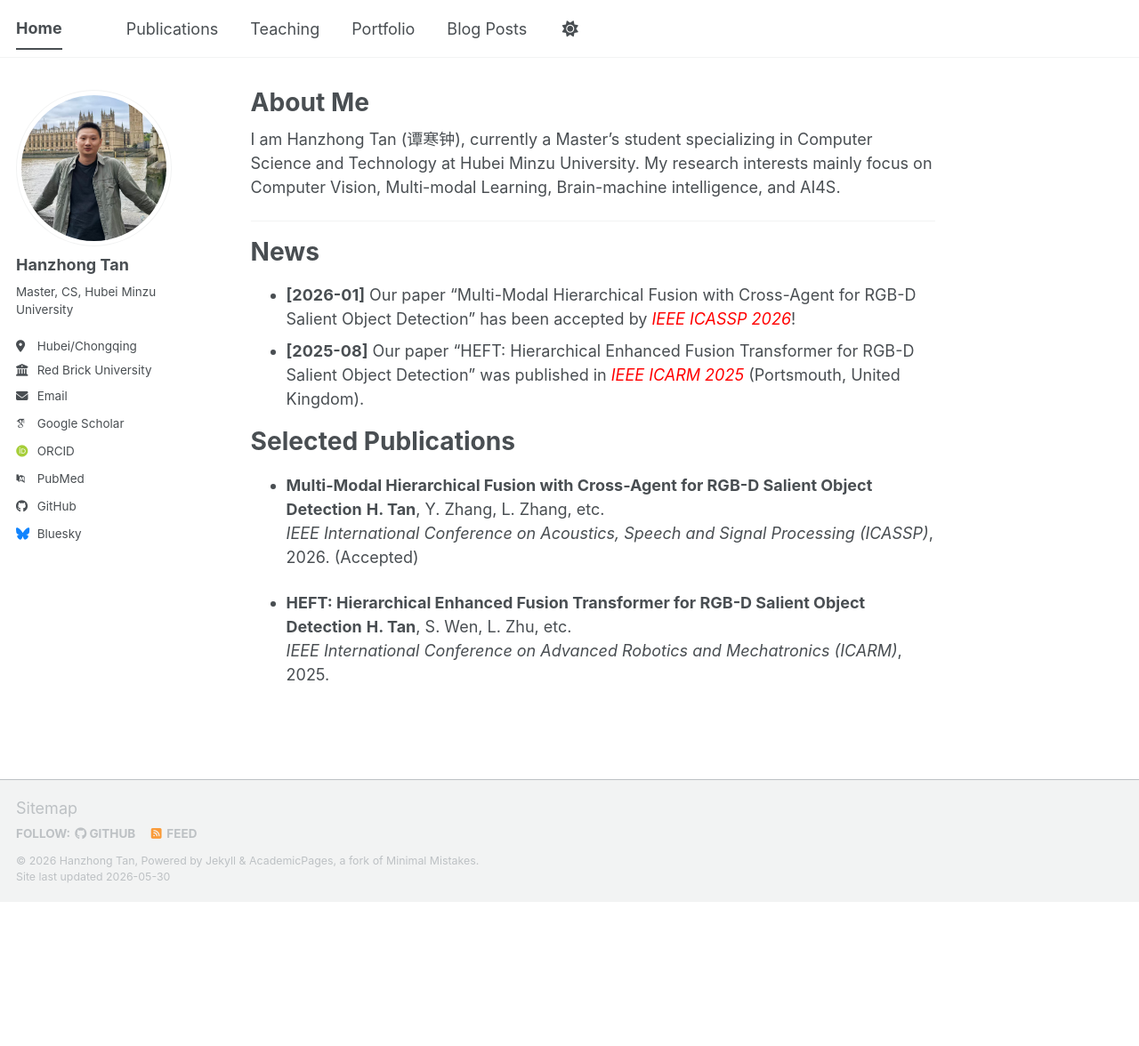
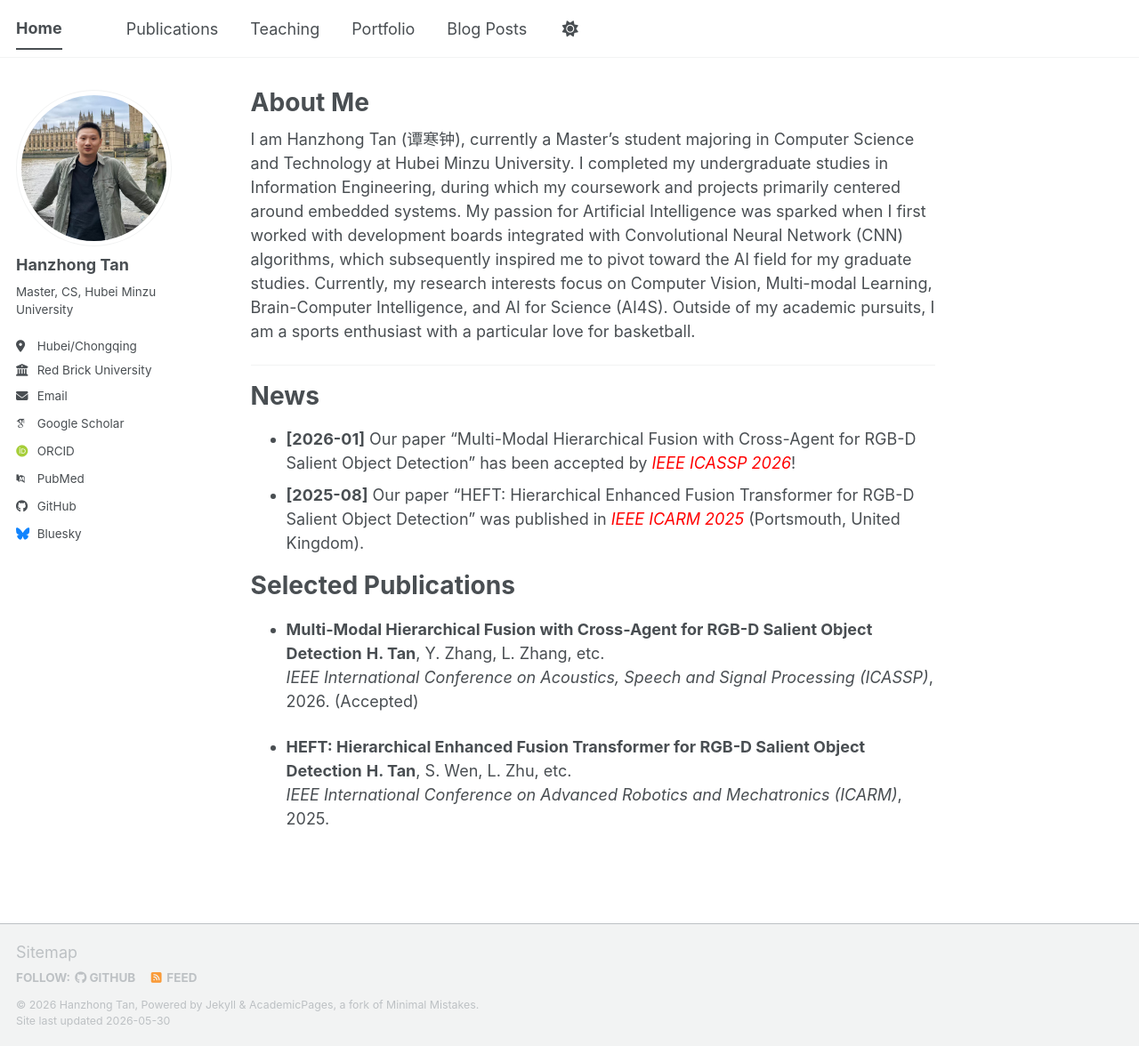
Before and after one commit to liangjiaxiaoqi/liangjiaxiaoqi.github.io, a Jekyll site: the page built from _pages/about.md, in a window 1280 px wide and 1176 px high. Shown: the whole window at 89% size. Built offline with Jekyll 4.4.1, drawn with Linux system fonts in a browser that asks for light colours; some web fonts are replaced; a script bundle is joined from its source files by our own code; library files that are not in the unit come from our copies.

Commit message:
Update about.md

```diff
--- a/_pages/about.md
+++ b/_pages/about.md
@@ -7,7 +7,10 @@ redirect_from:
   - /about.html
 ---
 
+I am Hanzhong Tan (谭寒钟), currently a Master's student majoring in Computer Science and Technology at Hubei Minzu University. I completed my undergraduate studies in Information Engineering, during which my coursework and projects primarily centered around embedded systems. My passion for Artificial Intelligence was sparked when I first worked with development boards integrated with Convolutional Neural Network (CNN) algorithms, which subsequently inspired me to pivot toward the AI field for my graduate studies. Currently, my research interests focus on Computer Vision, Multi-modal Learning, Brain-Computer Intelligence, and AI for Science (AI4S). Outside of my academic pursuits, I am a sports enthusiast with a particular love for basketball.
+<!--  这是注释
 I am Hanzhong Tan (谭寒钟), currently a Master's student specializing in Computer Science and Technology at Hubei Minzu University. My research interests mainly focus on Computer Vision, Multi-modal Learning, Brain-machine intelligence, and AI4S.
+-->
 
 ---
 
```
